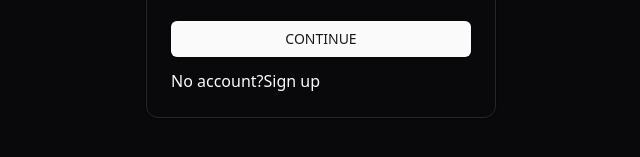
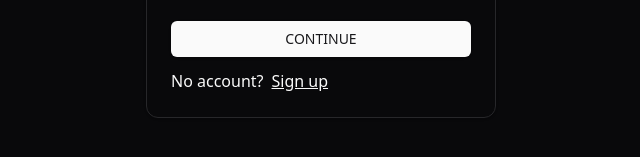
Before and after one commit to ChayanNath/status-update-app, a React (Vite) app in the folder frontend1/: page /login in a window 1280 px wide. Shown: the part 493-650 px from the top of the page, without its empty margins (319-959 px from the left). Built offline with nearby package versions, Linux system fonts and the light colour scheme.

Commit message:
Updated style

```diff
--- a/frontend1/src/components/auth/LoginForm.tsx
+++ b/frontend1/src/components/auth/LoginForm.tsx
@@ -96,7 +96,9 @@ const LoginForm = () => {
           </Button>
           <div className="mt-3 self-start">
             <span>No account?</span>
-            <Link to="/register">Sign up</Link>
+            <Link className="ml-2 underline" to="/register">
+              Sign up
+            </Link>
           </div>
         </CardFooter>
       </form>
--- a/frontend1/src/components/auth/RegisterForm.tsx
+++ b/frontend1/src/components/auth/RegisterForm.tsx
@@ -154,7 +154,9 @@ const RegisterForm = () => {
           </Button>
           <div className="mt-3 self-start">
             <span>Have an account?</span>
-            <Link to="/login">Sign In</Link>
+            <Link className="ml-2 underline" to="/login">
+              Sign In
+            </Link>
           </div>
         </CardFooter>
       </form>
```
